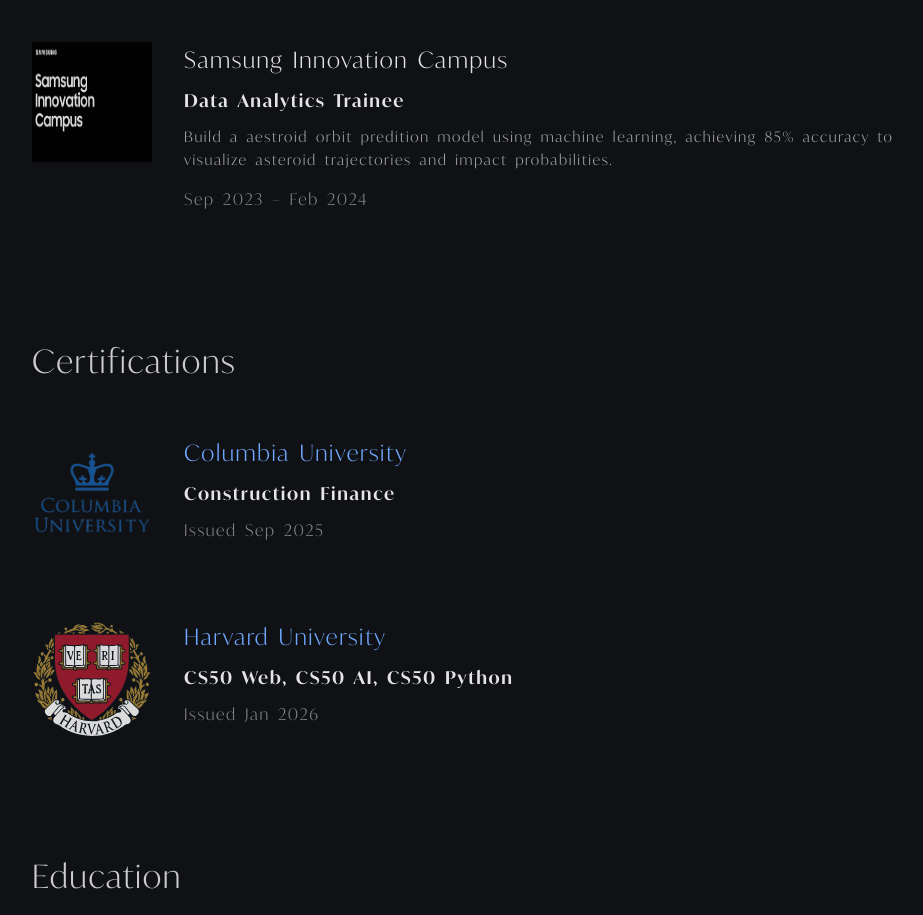
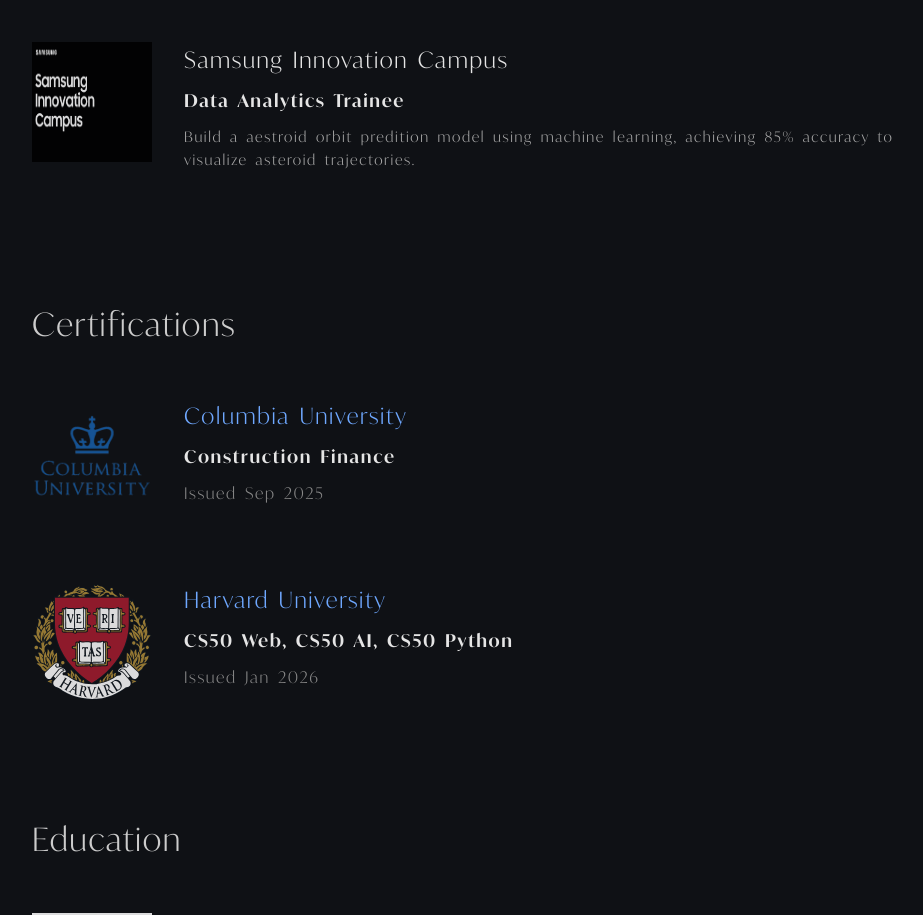
Before and after one commit to roshanibankar/iPortfolio, a React (Vite) app: page /resume in a window 1280 px wide. Shown: the part 780-1695 px from the top of the page, without its empty margins (158-1081 px from the left). Built offline with nearby package versions, Linux system fonts and the light colour scheme; the HTML template or start-up script is replaced by a standard one.

Commit message:
ashiqui 2 songs are the best, what an album

```diff
--- a/src/pages/Resume.tsx
+++ b/src/pages/Resume.tsx
@@ -39,8 +39,7 @@
             <div>
               <span className="org-name">Samsung Innovation Campus</span>
               <span className="role-name">Data Analytics Trainee</span>
-              <span className="resume-submeta">Build a aestroid orbit predition model using machine learning, achieving 85% accuracy to visualize asteroid trajectories and impact probabilities.</span>
-              <span className="resume-meta">Sep 2023 – Feb 2024</span>
+              <span className="resume-submeta">Build a aestroid orbit predition model using machine learning, achieving 85% accuracy to visualize asteroid trajectories.</span>
             </div>
           </div>
         </section>
```
